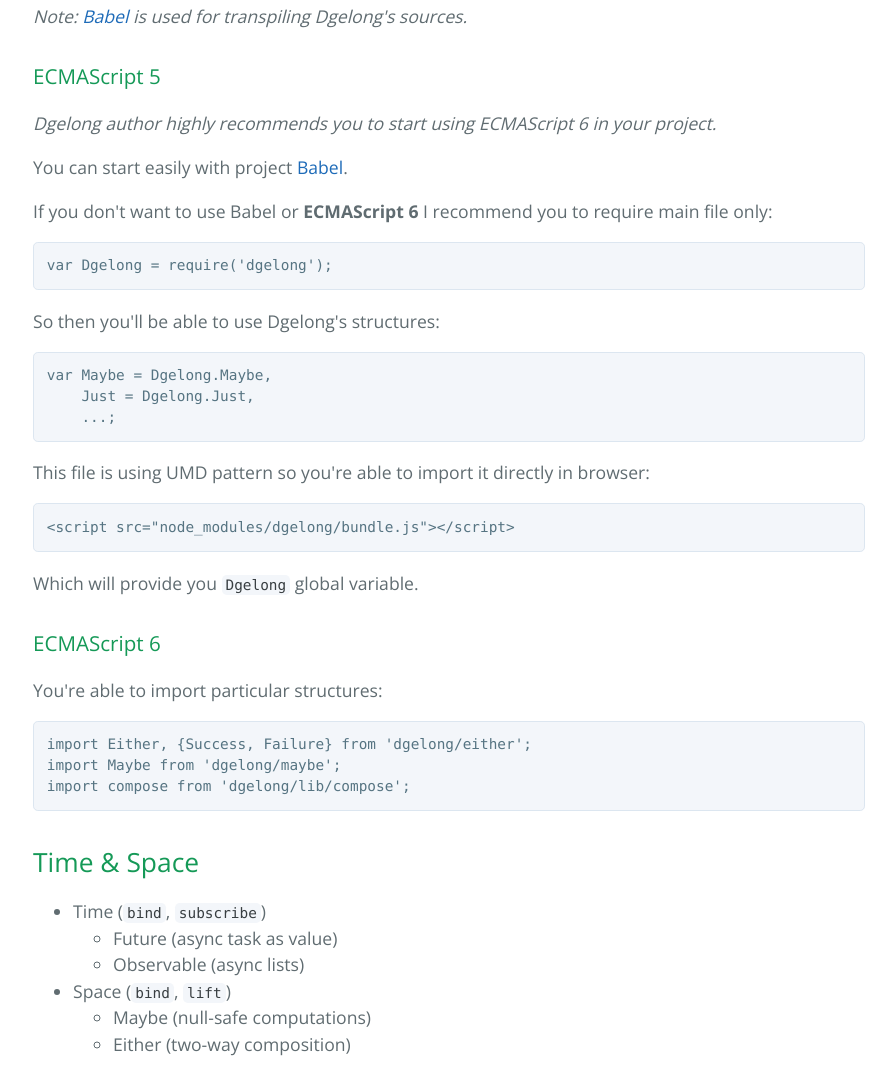
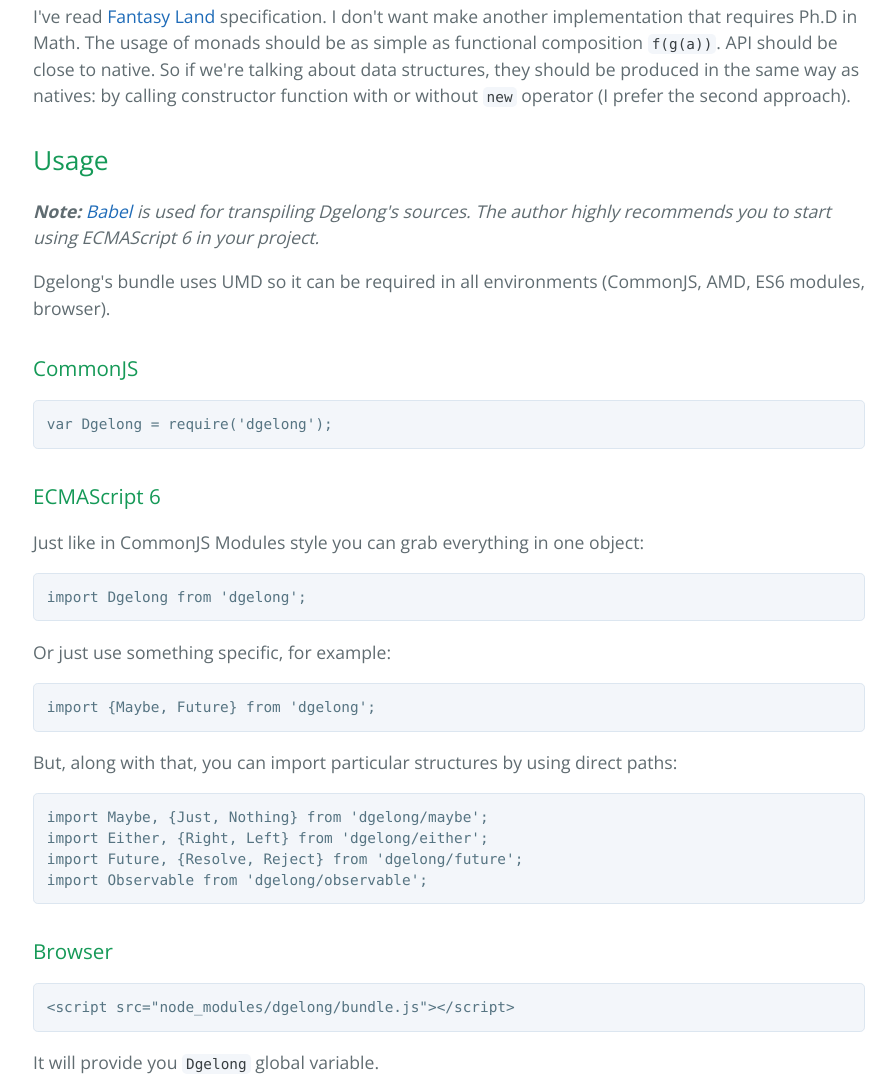
Before and after one commit to alexeyraspopov/dgelong, a plain HTML site: page index.html in a window 1280 px wide. Shown: the part 857-1936 px from the top of the page, without its empty margins (191-1087 px from the left). Drawn offline with nearby package versions, Linux system fonts and the light colour scheme.

```diff
--- a/index.html
+++ b/index.html
@@ -43,45 +43,51 @@
 </code></pre>
 
 <h2>
+<a id="motivation" class="anchor" href="#motivation" aria-hidden="true"><span class="octicon octicon-link"></span></a>Motivation</h2>
+
+<p>I've read <a href="https://github.com/fantasyland/fantasy-land">Fantasy Land</a> specification. I don't want make another implementation that requires Ph.D in Math. The usage of monads should be as simple as functional composition <code>f(g(a))</code>. API should be close to native. So if we're talking about data structures, they should be produced in the same way as natives: by calling constructor function with or without <code>new</code> operator (I prefer the second approach).</p>
+
+<h2>
 <a id="usage" class="anchor" href="#usage" aria-hidden="true"><span class="octicon octicon-link"></span></a>Usage</h2>
 
-<p><em>Note: <a href="https://babeljs.io/">Babel</a> is used for transpiling Dgelong's sources.</em></p>
+<p><em><strong>Note:</strong> <a href="https://babeljs.io/">Babel</a> is used for transpiling Dgelong's sources. The author highly recommends you to start using ECMAScript 6 in your project.</em></p>
+
+<p>Dgelong's bundle uses UMD so it can be required in all environments (CommonJS, AMD, ES6 modules, browser).</p>
 
 <h3>
-<a id="ecmascript-5" class="anchor" href="#ecmascript-5" aria-hidden="true"><span class="octicon octicon-link"></span></a>ECMAScript 5</h3>
-
-<p><em>Dgelong author highly recommends you to start using ECMAScript 6 in your project.</em></p>
-
-<p>You can start easily with project <a href="https://babeljs.io/">Babel</a>.</p>
-
-<p>If you don't want to use Babel or <strong>ECMAScript 6</strong> I recommend you to require main file only:</p>
+<a id="commonjs" class="anchor" href="#commonjs" aria-hidden="true"><span class="octicon octicon-link"></span></a>CommonJS</h3>
 
 <pre><code>var Dgelong = require('dgelong');
 </code></pre>
 
-<p>So then you'll be able to use Dgelong's structures:</p>
+<h3>
+<a id="ecmascript-6" class="anchor" href="#ecmascript-6" aria-hidden="true"><span class="octicon octicon-link"></span></a>ECMAScript 6</h3>
 
-<pre><code>var Maybe = Dgelong.Maybe,
-    Just = Dgelong.Just,
-    ...;
+<p>Just like in CommonJS Modules style you can grab everything in one object:</p>
+
+<pre><code>import Dgelong from 'dgelong';
 </code></pre>
 
-<p>This file is using UMD pattern so you're able to import it directly in browser:</p>
+<p>Or just use something specific, for example:</p>
+
+<pre><code>import {Maybe, Future} from 'dgelong';
+</code></pre>
+
+<p>But, along with that, you can import particular structures by using direct paths:</p>
+
+<pre><code>import Maybe, {Just, Nothing} from 'dgelong/maybe';
+import Either, {Right, Left} from 'dgelong/either';
+import Future, {Resolve, Reject} from 'dgelong/future';
+import Observable from 'dgelong/observable';
+</code></pre>
+
+<h3>
+<a id="browser" class="anchor" href="#browser" aria-hidden="true"><span class="octicon octicon-link"></span></a>Browser</h3>
 
 <pre><code>&lt;script src="node_modules/dgelong/bundle.js"&gt;&lt;/script&gt;
 </code></pre>
 
-<p>Which will provide you <code>Dgelong</code> global variable.</p>
-
-<h3>
-<a id="ecmascript-6" class="anchor" href="#ecmascript-6" aria-hidden="true"><span class="octicon octicon-link"></span></a>ECMAScript 6</h3>
-
-<p>You're able to import particular structures:</p>
-
-<pre><code>import Either, {Success, Failure} from 'dgelong/either';
-import Maybe from 'dgelong/maybe';
-import compose from 'dgelong/lib/compose';
-</code></pre>
+<p>It will provide you <code>Dgelong</code> global variable.</p>
 
 <h2>
 <a id="time--space" class="anchor" href="#time--space" aria-hidden="true"><span class="octicon octicon-link"></span></a>Time &amp; Space</h2>
@@ -106,7 +112,9 @@
 <h2>
 <a id="maybe" class="anchor" href="#maybe" aria-hidden="true"><span class="octicon octicon-link"></span></a>Maybe</h2>
 
-<pre><code>function square(n) {
+<pre><code>import {Just, Nothing} from 'dgelong/maybe';
+
+function square(n) {
     return n * n;
 }
 
@@ -123,7 +131,9 @@
 <h2>
 <a id="either" class="anchor" href="#either" aria-hidden="true"><span class="octicon octicon-link"></span></a>Either</h2>
 
-<pre><code>function validateUserPassword(password) {
+<pre><code>import {Right as Success, Left as Failure} from 'dgelong/either';
+
+function validateUserPassword(password) {
     if (password.length &lt; 10) return Failure('Password too short');
     if (!/[0-9]/g.test(password)) return Failure('Password should contain numbers');
 
@@ -137,7 +147,9 @@
 <h2>
 <a id="future" class="anchor" href="#future" aria-hidden="true"><span class="octicon octicon-link"></span></a>Future</h2>
 
-<pre><code>function fetch(url) {
+<pre><code>import Future from 'dgelong/future';
+
+function fetch(url) {
     return Future(function(resolve, reject) {
         var xhr = new XMLHttpRequest();
 
@@ -161,7 +173,9 @@
 <h2>
 <a id="observable" class="anchor" href="#observable" aria-hidden="true"><span class="octicon octicon-link"></span></a>Observable</h2>
 
-<pre><code>var clicks = Observable(function(next){
+<pre><code>import Observable from 'dgelong/observable';
+
+var clicks = Observable(function(next){
     document.addEventListener('click', next);
 
     return {
```
Also changed, not shown: params.json (+1 -1 lines).
